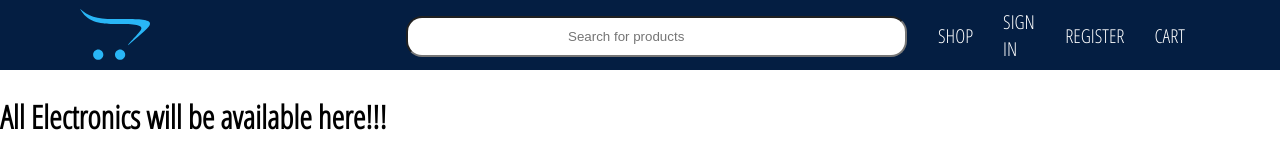
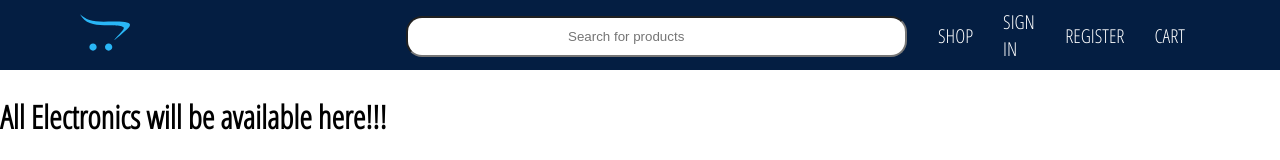
Before and after one commit to akash-dutta-au7/react-ecommerce, a React (Create React App) app: page /shop/electronics in a window 1280 px wide. Shown: the top 160 px of the page. Built offline with nearby package versions, Linux system fonts and the light colour scheme.

Commit message:
minor changes

```diff
--- a/public/index.html
+++ b/public/index.html
@@ -24,7 +24,7 @@
       work correctly both with client-side routing and a non-root public URL.
       Learn how to configure a non-root public URL by running `npm run build`.
     -->
-    <title>React App</title>
+    <title>Dropshop.com | Your one stop shop</title>
   </head>
   <body>
     <noscript>You need to enable JavaScript to run this app.</noscript>
--- a/src/Components/Header/index.css
+++ b/src/Components/Header/index.css
@@ -11,8 +11,9 @@
   width: 70px;
 }
 .logo {
-  height: 70px;
-  width: 70px;
+  height: 50px;
+  width: 50px;
+  margin-top: 0.5rem;
   margin-left: 5rem;
 }
 .nav-menus {
```
